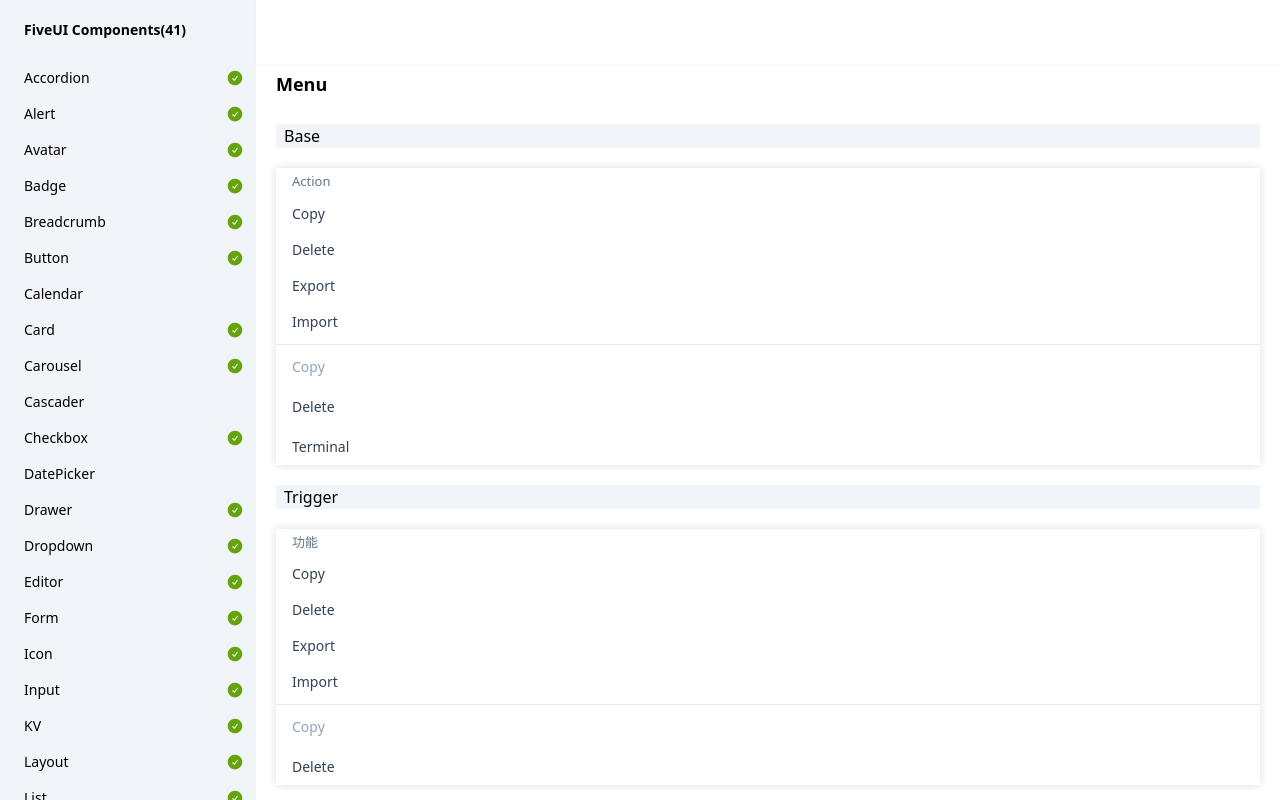
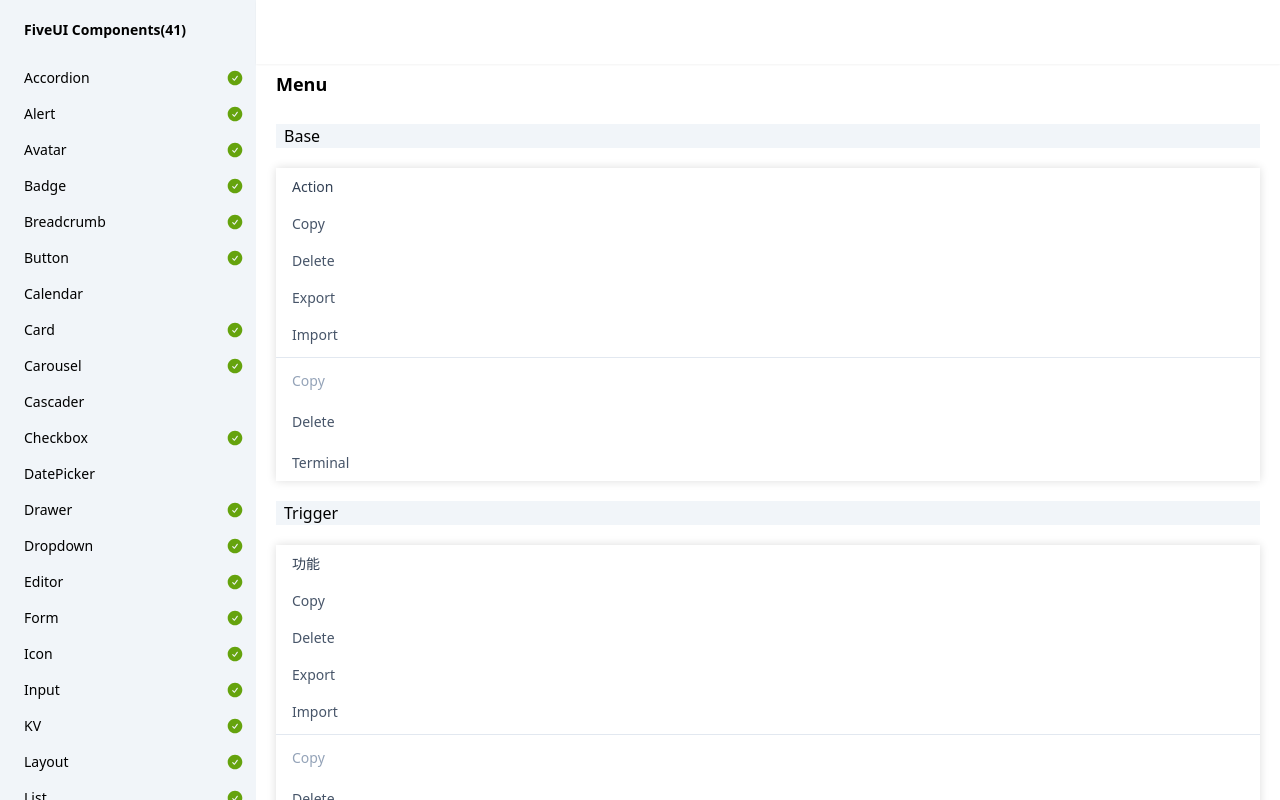
Before and after one commit to wqy2dev/five-ui, a SvelteKit app: page /menu in a window 1280 px wide. Built offline with nearby package versions, Linux system fonts and the light colour scheme.

Commit message:
fix: menu

```diff
--- a/src/lib/menu/Menu.svelte
+++ b/src/lib/menu/Menu.svelte
@@ -1,18 +1,22 @@
 <script lang="ts" module>
+
+export type MenuSize = "sm"|"md"|"lg";
 
 export type MenuContext = {
     label?:string;
     value?:string;
+    size?:MenuSize;
     stateful?:boolean;
 }
 
-type MenuProps = {
+export type MenuProps = {
     id?:string;
     class?:string;
     ref?:{(el:HTMLElement):void};
     children:Snippet;
     value?:string;
     stateful?:boolean;
+    size?:MenuSize;
     oncommand?:{(value?:string, label?:string):void};
 }
 
@@ -28,6 +32,7 @@ let {
     children,
     oncommand,
     value,
+    size = "md",
     stateful = false,
     class:className,
 }:MenuProps = $props();
@@ -37,6 +42,7 @@ let version = value;
 const ctx = $state({
     label: undefined,
     value,
+    size,
     stateful,
 });
 
--- a/src/lib/menu/MenuGroup.svelte
+++ b/src/lib/menu/MenuGroup.svelte
@@ -1,6 +1,29 @@
 <script lang="ts">
 import { hasContext, onMount, type Snippet } from "svelte";
-import { twMerge } from "tailwind-merge";
+import { tv } from "tailwind-variants";
+
+const meunGroupVariants = tv({
+    slots: {
+        base: "w-full h-fit pb-1 mb-1 border-solid border-b border-slate-200",
+        title: "w-full h-fit text-slate-700",
+    },
+    variants: {
+        size: {
+            sm: {
+                title: "py-1 px-2 text-[13px]",
+            },
+            md: {
+                title: "py-2 px-4 text-[14px]",
+            },
+            lg: {
+                title: "py-3 px-5 text-[15px]",
+            }
+        },
+    },
+    defaultVariants: {
+        size: "md",
+    },
+});
 
 if(!hasContext("menu")) {
     throw new Error("MenuGroup not in the Menu!");
@@ -28,14 +51,18 @@ onMount(() => {
     ref?.(el);
 });
 
+let {
+    base,
+    title:titleClass,
+} = meunGroupVariants();
 </script>
 
 <div
     bind:this={el}
     id={id}
-    class={twMerge("w-full h-fit pb-1 mb-1 border-solid border-b border-slate-200", className)}
+    class={base({className})}
 >
-    <div class="w-full h-fit px-4 py-1 text-[13px] text-slate-500">
+    <div class={titleClass()}>
         {title}
     </div>
 
--- a/src/lib/menu/MenuItem.svelte
+++ b/src/lib/menu/MenuItem.svelte
@@ -5,15 +5,15 @@ import { tv } from "tailwind-variants";
 import type { HTMLAttributeAnchorTarget } from "svelte/elements";
 
 const meunItemVariants = tv({
-    base: "relative flex flex-row items-center w-full h-fit hover:bg-slate-100 disabled:hover:bg-transparent truncate text-left text-slate-700 disabled:text-slate-400 disabled:cursor-not-allowed rounded-md",
+    base: "relative flex flex-row items-center w-full h-fit hover:bg-slate-100 disabled:hover:bg-transparent truncate text-left text-slate-600 disabled:text-slate-400 disabled:cursor-not-allowed rounded-md",
     variants: {
         checked: {
-            true: "bg-slate-100",
+            true: "bg-slate-100 text-slate-700",
         },
         size: {
             sm: "py-1 px-2 text-[13px]",
-            md: "py-2 px-4 text-sm",
-            lg: "py-3 px-5 text-sm"
+            md: "py-2 px-4 text-[14px]",
+            lg: "py-3 px-5 text-[15px]"
         }
     },
     defaultVariants: {
@@ -29,7 +29,6 @@ type MenuItemProps = {
     disabled?:boolean;
     label?:string;
     value?:string;
-    size?:"sm"|"md"|"lg";
     link?:boolean;
     target?:HTMLAttributeAnchorTarget | null;
     children:Snippet;
@@ -49,7 +48,6 @@ let {
     ref,
     label,
     value,
-    size = "md",
     disabled,
     link,
     target,
@@ -85,7 +83,8 @@ function mount(el:HTMLElement) {
         id={id}
         href={value}
         target={target}
-        class={meunItemVariants({size, checked, className})}
+        class={meunItemVariants({size:ctx.size, checked, className})}
+        onmousedown={oncommand}
     >
         {@render children()}
     </a>
@@ -95,7 +94,7 @@ function mount(el:HTMLElement) {
         id={id}
         type="button"
         disabled={disabled}
-        class={meunItemVariants({size, checked, className})}
+        class={meunItemVariants({size:ctx.size, checked, className})}
         onmousedown={oncommand}
     >
         {@render children()}
--- a/src/lib/menu/MenuSub.svelte
+++ b/src/lib/menu/MenuSub.svelte
@@ -6,12 +6,12 @@ import { Dropdown } from "$lib/index.js";
 import { ChevronRight } from "$lib/icons/index.js";
 
 const meunSubVariants = tv({
-    base: "relative flex flex-row w-full items-center h-fit hover:bg-slate-100 truncate text-sm text-left text-slate-700 rounded-md cursor-pointer",
+    base: "relative flex flex-row w-full items-center h-fit hover:bg-slate-100 truncate text-left text-slate-600 rounded-md cursor-pointer",
     variants: {
         size: {
-            sm: "py-1 px-2",
-            md: "py-2 px-4",
-            lg: "py-3 px-5"
+            sm: "py-1 px-2 text-[13px]",
+            md: "py-2 px-4 text-[14px]",
+            lg: "py-3 px-5 text-[15px]"
         },
         disabled: {
             true: "hover:bg-transparent text-slate-400 cursor-not-allowed",
@@ -27,7 +27,6 @@ type MenuSubProps = {
     id?:string;
     class?:string;
     title:string;
-    size?:"sm"|"md"|"lg";
     placement?:"leftStart"|"leftEnd"|"rightStart"|"rightEnd";
     disabled?:boolean;
     children:Snippet;
@@ -45,7 +44,6 @@ let {
     id,
     class:className,
     title,
-    size = "md",
     placement = "rightStart",
     disabled = false,
     children,
@@ -60,7 +58,7 @@ let {
     {#snippet target(ref)}
         <div
             id={id}
-            class={meunSubVariants({size, disabled, className})}
+            class={meunSubVariants({size:ctx.size, disabled, className})}
             use:ref
         >
             {title}
--- a/src/routes/menu/+page.svelte
+++ b/src/routes/menu/+page.svelte
@@ -71,16 +71,17 @@ import { Menu, MenuItem, MenuGroup, MenuSub  } from "$lib/index.js";
     <div class=" relative w-52 ">
         <Menu
             class="shadow-outline-md"
+            size="sm"
             oncommand={(v, l) => {
                 console.log("value:", v, "l:", l);
             }}
         >
-            <MenuSub title="Operation" size="sm">
+            <MenuSub title="Operation">
                 <MenuItem value="copy">Copy</MenuItem>
                 <MenuItem value="delete">Delete</MenuItem>
             </MenuSub>
 
-            <MenuSub title="Export/Import" size="sm">
+            <MenuSub title="Export/Import">
                 <MenuItem value="export">Export</MenuItem>
                 <MenuItem value="import">Import</MenuItem>
             </MenuSub>
@@ -89,3 +90,22 @@ import { Menu, MenuItem, MenuGroup, MenuSub  } from "$lib/index.js";
         </Menu>
     </div>
 </div>
+
+<h4 class="my-5 text-base indent-2 bg-slate-100">
+    Stateful
+</h4>
+
+<div class="w-full">
+    <Menu class="shadow-outline-md" stateful={true}>
+        <MenuGroup title="功能">
+            <MenuItem value="copy">Copy</MenuItem>
+            <MenuItem value="delete">Delete</MenuItem>
+        </MenuGroup>
+        <MenuGroup title="操作">
+            <MenuItem value="export">Export</MenuItem>
+            <MenuItem value="import">Import</MenuItem>
+        </MenuGroup>
+        <MenuItem value="Share" disabled>Copy</MenuItem>
+        <MenuItem value="/" link={true}>Link</MenuItem>
+    </Menu>
+</div>
```
